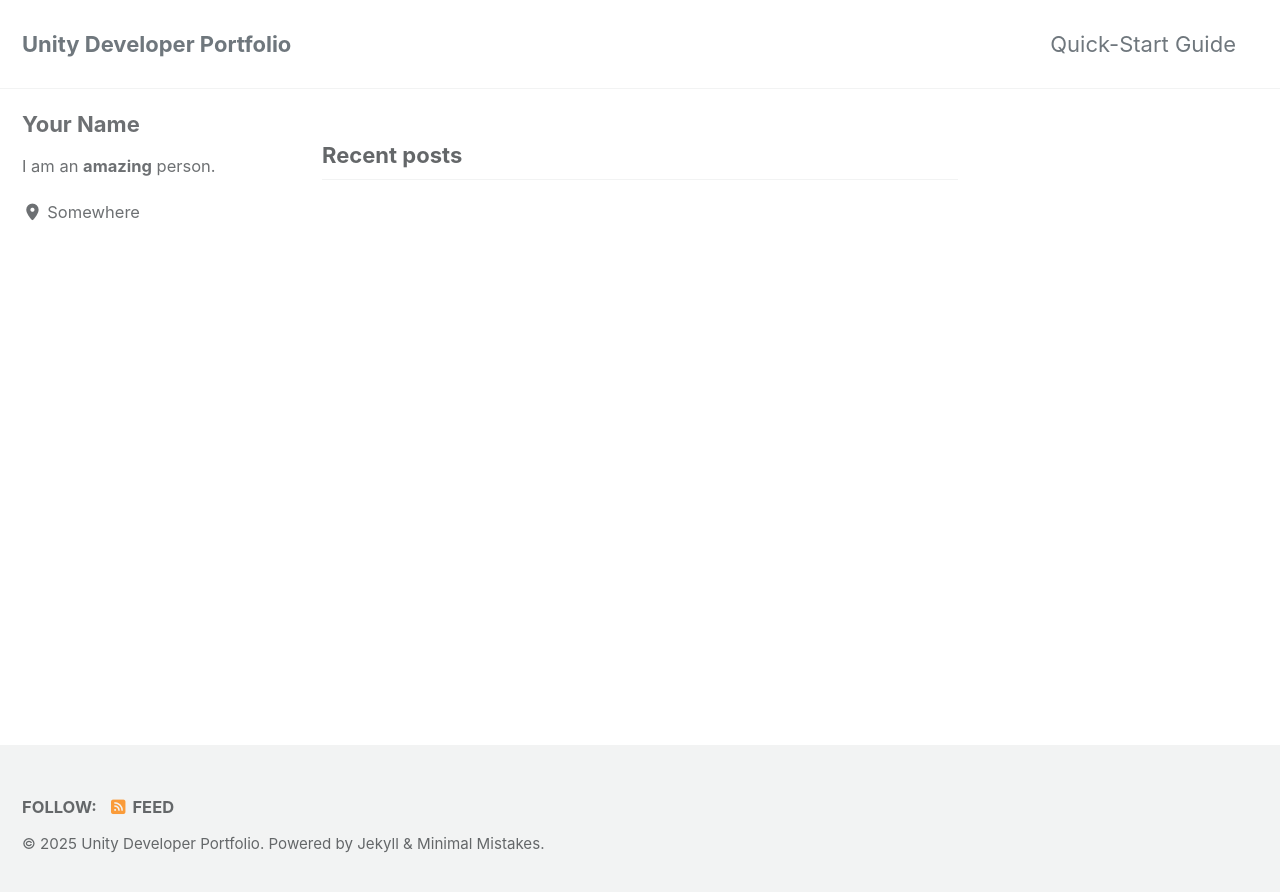
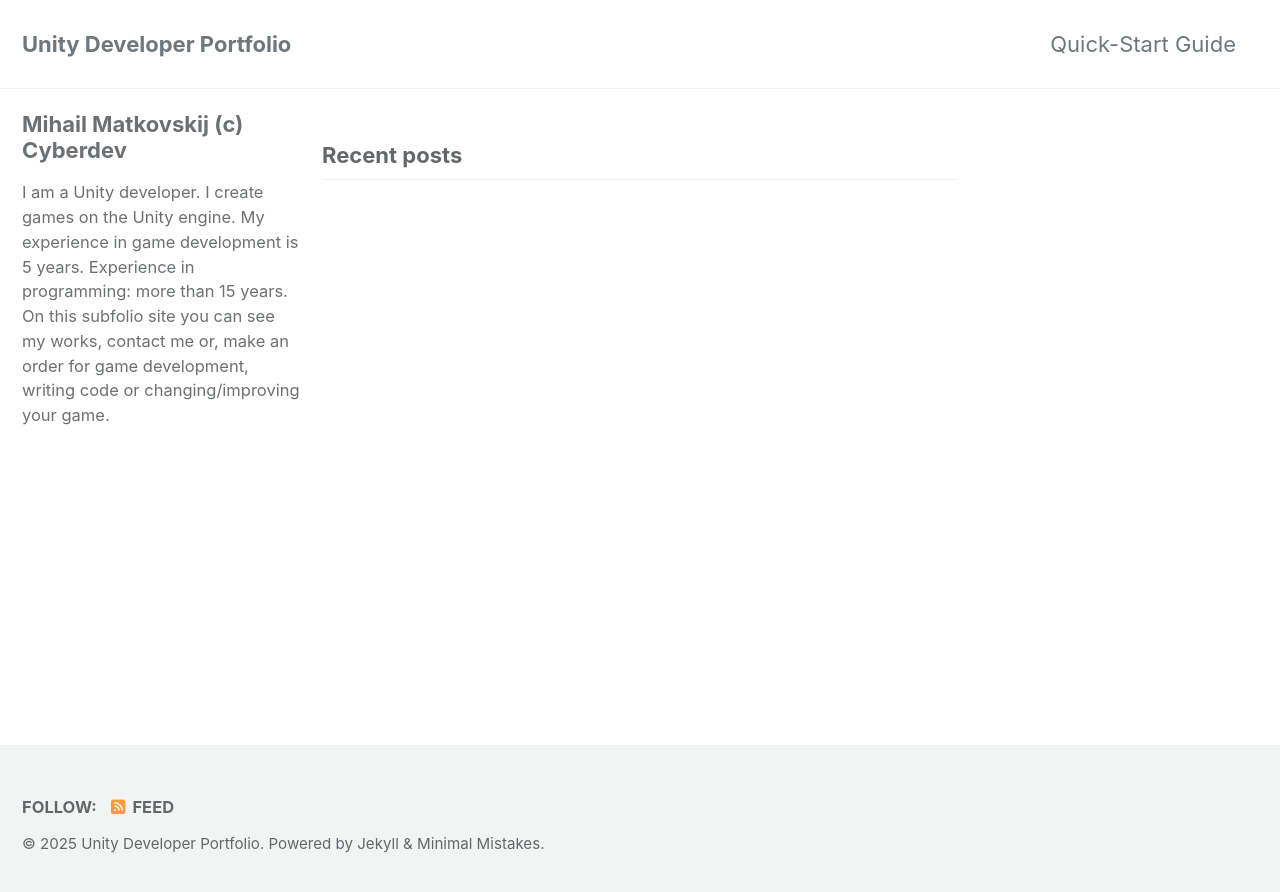
Before and after one commit to cyberdev3/cyberdev3.github.io, a Jekyll site: the page built from index.html, in a window 1280 px wide. Shown: the top 892 px of the page. Built offline with Jekyll 4.4.1, drawn with Linux system fonts in a browser that asks for light colours; cached includes are drawn as plain includes; the list of posts is cut into pages by our own code.

Commit message:
Продовжую зміну написів, для кастомізації сайту
1. Змінив ім'я сайту [23].
2. Змінив description сайту [24].
3. Змінив ім'я автора [116].
4. Змінив bio (про себе) [118].
5. Закоментував location (з ціллю спостереження змін на сайті) [119].
6. Записав все, що важлио в Labels.
7. Додав комент в .gitignore.

```diff
--- a/_config.yml
+++ b/_config.yml
@@ -20,8 +20,8 @@ rtl                      : # true, false (default) # turns direction of the page
 title                    : "Unity Developer Portfolio"
 title_separator          : "-"
 subtitle                 : # site tagline that appears below site title in masthead
-name                     : "Mihail Matkovskij (c) Cyberdev"
-description              : "An amazing website."
+name                     : "Cyberdev"
+description              : "Portfolio site of Unity game developer"
 url                      : # the base hostname & protocol for your site e.g. "https://mmistakes.github.io"
 baseurl                  : # the subpath of your site, e.g. "/blog"
 repository               : # GitHub username/repo-name e.g. "mmistakes/minimal-mistakes"
@@ -113,10 +113,10 @@ analytics:
 
 # Site Author
 author:
-  name             : "Your Name"
+  name             : "Mihail Matkovskij (c) Cyberdev"
   avatar           : # path of avatar image, e.g. "/assets/images/bio-photo.jpg"
-  bio              : "I am an **amazing** person."
-  location         : "Somewhere"
+  bio              : "I am a Unity developer. I create games on the Unity engine. My experience in game development is 5 years. Experience in programming: more than 15 years. On this subfolio site you can see my works, contact me or, make an order for game development, writing code or changing/improving your game."
+  location         : # "Somewhere"
   email            :
   links:
     - label: "Email"
```
Also changed, not shown: My-Files/Labels.txt (+6 -2 lines), 1 other file.
